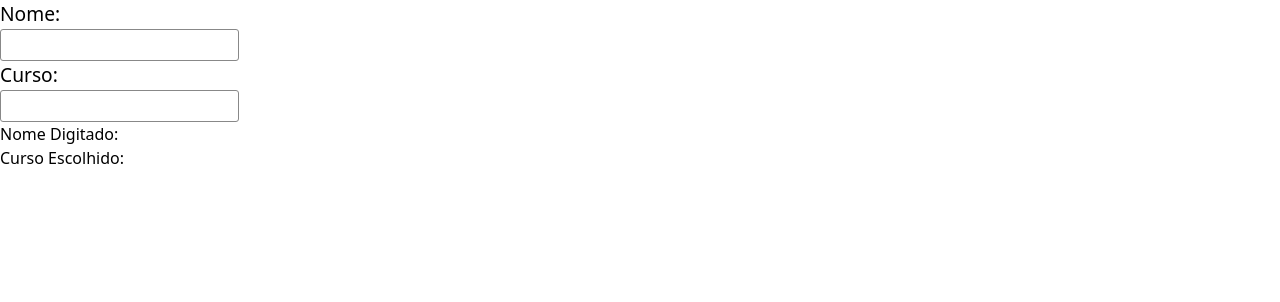
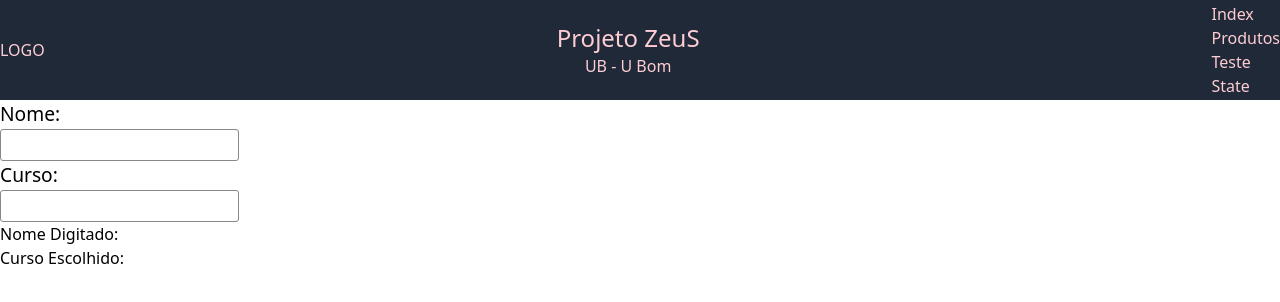
Before and after one commit to cl-provecto/crud, a Next.js app in the folder crud/: page /forms/inputs in a window 1280 px wide. Shown: the top 302 px of the page. Built offline with nearby package versions, Linux system fonts and the light colour scheme.

Commit message:
inclusão do topo

```diff
--- a/crud/src/pages/forms/inputs.tsx
+++ b/crud/src/pages/forms/inputs.tsx
@@ -1,4 +1,5 @@
 import { useState } from "react"
+import Topo from "@/components/Topo"
 
 export default function Inputs() {
     const [nome, setNome] = useState<string>("")
@@ -6,6 +7,7 @@ export default function Inputs() {
 
     return (
         <div>
+            <Topo></Topo>
             <div className="campoForm">
                 <label>Nome:</label>
                 <input type="text" value={nome} onChange={(evt) => setNome(evt.target.value)}/>
```
